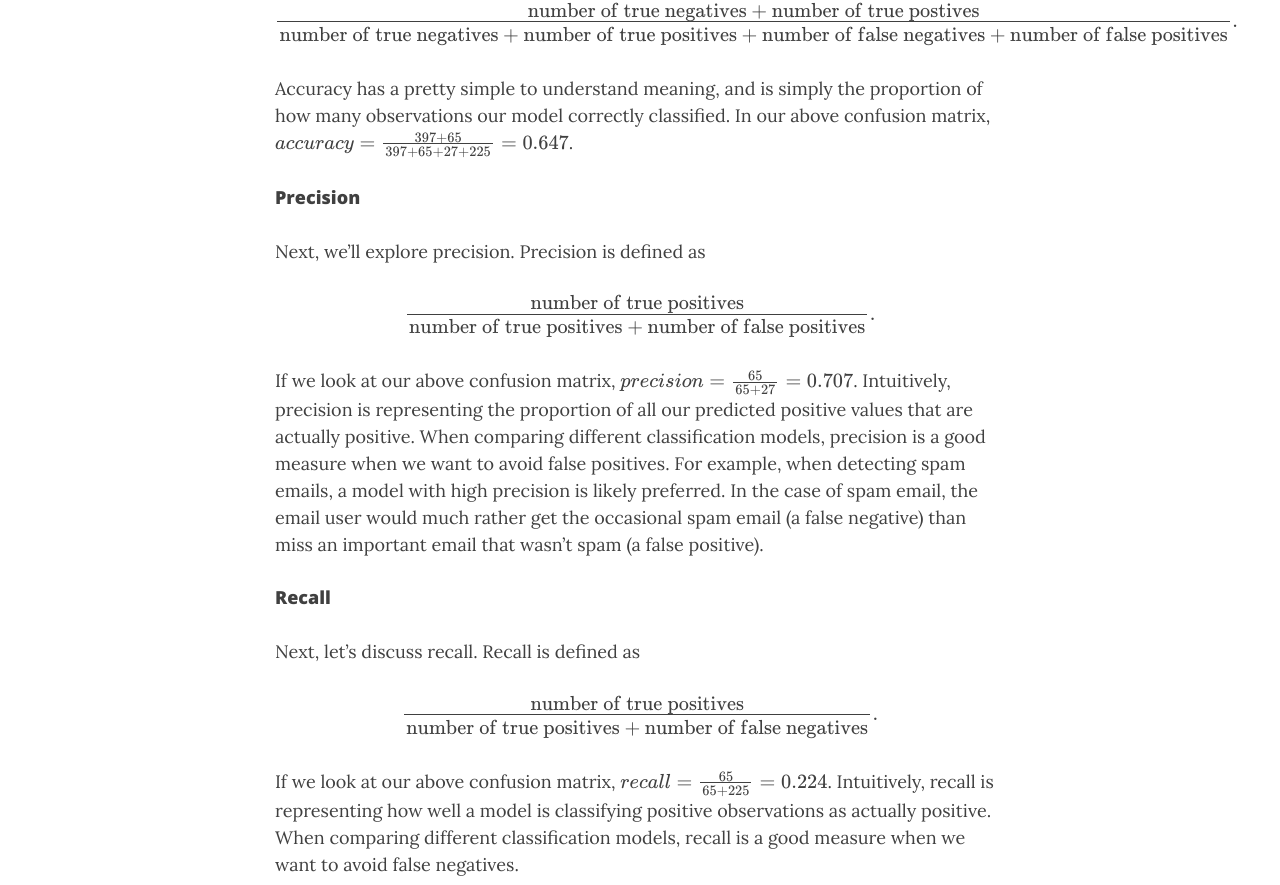
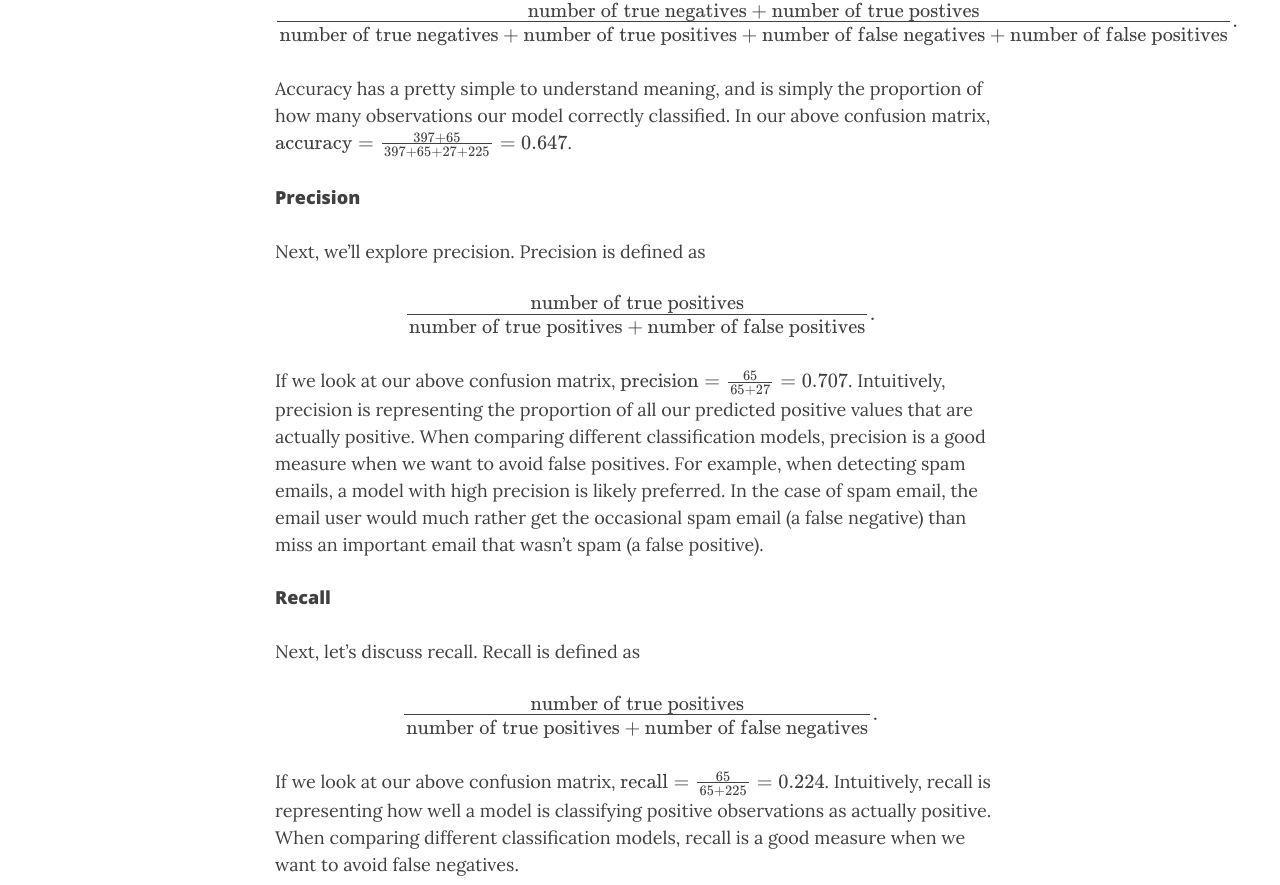
Before and after one commit to ethanwicker/ethanwicker.github.io, a Jekyll site: the page built from _posts/2021-02-07-linear-discriminant-analysis-002.md, in a window 1280 px wide and 1400 px high, scrolled down 5345 px. Shown: the part 131-1016 px from the top of the window. Built offline with Jekyll 4.4.1, drawn with Linux system fonts in a browser that asks for light colours; nearby versions of some CDN libraries; formulas are drawn with MathJax 3.

Commit message:
Updating post

```diff
--- a/_posts/2021-02-07-linear-discriminant-analysis-002.md
+++ b/_posts/2021-02-07-linear-discriminant-analysis-002.md
@@ -159,7 +159,7 @@ $$
 \end{aligned}
 $$
 
-Accuracy has a pretty simple to understand meaning, and is simply the proportion of how many observations our model correctly classified.  In our above confusion matrix, $accuracy = \frac{397 + 65}{397 + 65 + 27 + 225} = 0.647$.
+Accuracy has a pretty simple to understand meaning, and is simply the proportion of how many observations our model correctly classified.  In our above confusion matrix, $\text{accuracy} = \frac{397 + 65}{397 + 65 + 27 + 225} = 0.647$.
 
 #### Precision
 
@@ -171,7 +171,7 @@ $$
 \end{aligned}
 $$
 
-If we look at our above confusion matrix, $precision = \frac{65}{65 + 27} = 0.707$.  Intuitively, precision is representing the proportion of all our predicted positive values that are actually positive.  When comparing different classification models, precision is a good measure when we want to avoid false positives.  For example, when detecting spam emails, a model with high precision is likely preferred.  In the case of spam email, the email user would much rather get the occasional spam email (a false negative) than miss an important email that wasn't spam (a false positive).
+If we look at our above confusion matrix, $\text{precision} = \frac{65}{65 + 27} = 0.707$.  Intuitively, precision is representing the proportion of all our predicted positive values that are actually positive.  When comparing different classification models, precision is a good measure when we want to avoid false positives.  For example, when detecting spam emails, a model with high precision is likely preferred.  In the case of spam email, the email user would much rather get the occasional spam email (a false negative) than miss an important email that wasn't spam (a false positive).
 
 #### Recall
 
@@ -183,7 +183,7 @@ $$
 \end{aligned}
 $$
 
-If we look at our above confusion matrix, $recall = \frac{65}{65 + 225} = 0.224$. Intuitively, recall is representing how well a model is classifying positive observations as actually positive.  When comparing different classification models, recall is a good measure when we want to avoid false negatives.
+If we look at our above confusion matrix, $\text{recall} = \frac{65}{65 + 225} = 0.224$. Intuitively, recall is representing how well a model is classifying positive observations as actually positive.  When comparing different classification models, recall is a good measure when we want to avoid false negatives.
 
 In my current work in anomaly detection, recall is a metric of particular interest.  When classifying events as anomalous or not, I would much rather classify a non-anomalous event as anomalous (a false positive), than misclassify an actual anomaly as non-anomalous (a false negative).  Said another way, out of all the actual anomalies out there, I want to make sure I detect as many as I can, even at the expense of including some false positives.
 
```
